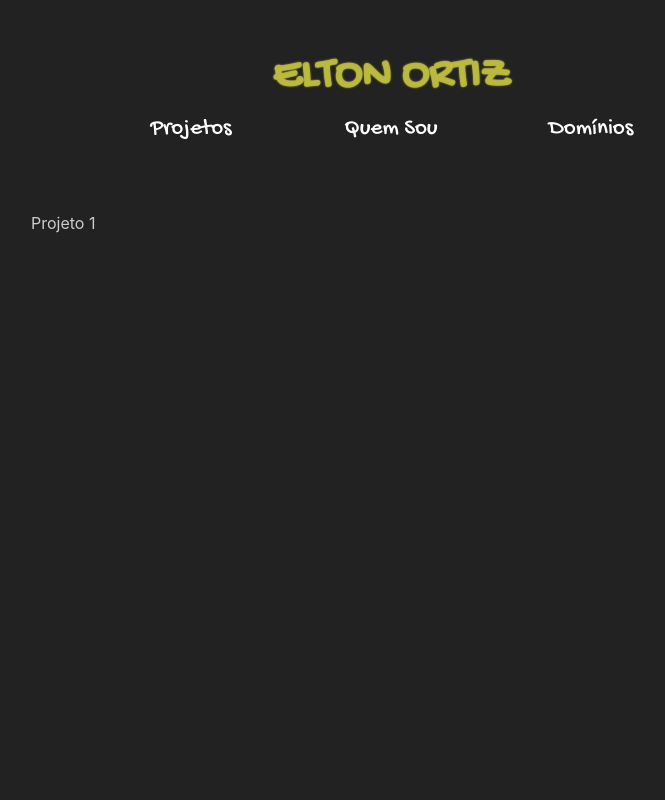
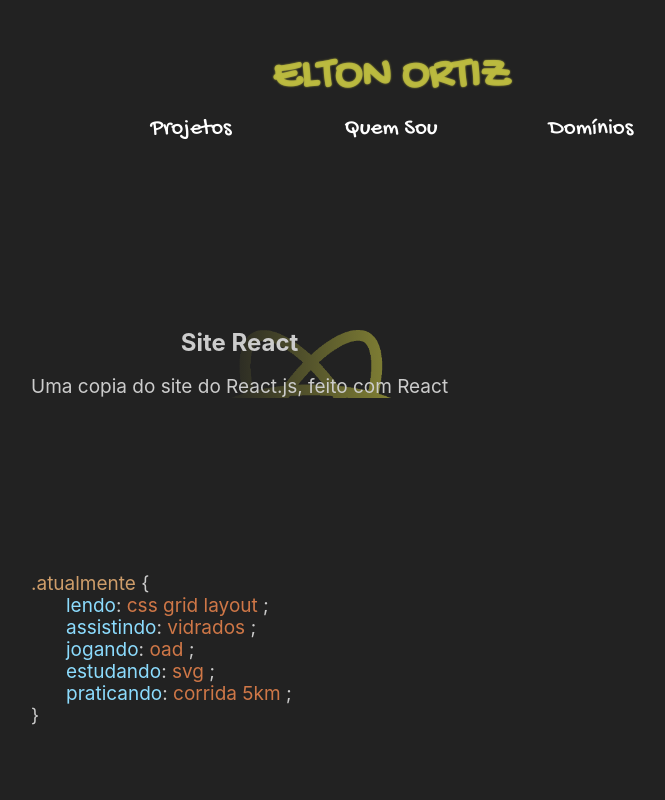
Before and after one commit to Elton-Ortiz/my-page, a React (Create React App) app: page / in a window 1280 px wide. Shown: the top 800 px of the page, without its empty margins (249-914 px from the left). Built offline with nearby package versions, Linux system fonts and the light colour scheme.

Commit message:
Homepage 'first project card' conclued

```diff
--- a/src/App.css
+++ b/src/App.css
@@ -6,6 +6,9 @@
     font-family:'Gochi Hand';
     font-size: 45px;
     text-align: center;
+    position: sticky;
+    top: 0;
+    background-color: #222;
     color: rgba(195, 193, 65, 0.794);;
     text-shadow: 0 0 2px;
     transition: all .2s ease-in-out;
--- a/src/index.css
+++ b/src/index.css
@@ -21,6 +21,9 @@ button{
   background-image: none;
   border: none;
 }
+a{
+  color: inherit;
+}
 
 code {
   font-family: source-code-pro, Menlo, Monaco, Consolas, 'Courier New',
--- a/src/pages/initial/initial.css
+++ b/src/pages/initial/initial.css
@@ -1,5 +1,5 @@
 .initial {
-    margin: 50px 0 0 0;
+    margin: 0 0 0 0;
 }
 .initial section {
     display:flex;
@@ -12,23 +12,46 @@
 }
 .initial p {
     display: inline;
-    font-size: 18px;
+    font-size: 19px;
+    line-height: 22px;
 }
-.class {
+
+.initial .card{
+    width: 80%;
+    height: 400px;
+    margin: 10px 0 0 0;
+}
+.initial .first-project {
+    height: 100%;
+    display: flex;
+    align-items: center;
+    text-align: center;
+}
+.initial .first-project h2 {
+    margin-top: 0;
+}
+
+.initial .first-project .content {
+    /* border: solid rgba(195, 193, 65, 0.794) 1px; */
+    background-image: url('../../assets/img/reactLogo.png');
+    background-position: 80px -35px;
+    background-size: 400px;
+    background-repeat: no-repeat;
+}
+.initial .first-project .content .mask {
+    height: 100%;
+    padding: 0;
+    background: linear-gradient(90deg, rgba(34,34,34,1) 45%, rgba(34,34,34,0) 100%, rgba(34,34,34,0) 100%);
+}
+.initial .class {
     color:#ce9d6a;
 }
-.attribute {
+.initial .attribute {
     color: #8CDCFE;
 }
-.value{
+.initial .value{
     color: #cf7747;
 }
 .initial .whitespancing {
     padding: 0 0 0 35px;
 }
-
-.initial .card{
-    width: 80%;
-    height: 50vw;
-    margin: 10px 0 0 0;
-}
--- a/src/pages/initial/initial.js
+++ b/src/pages/initial/initial.js
@@ -2,15 +2,26 @@ import './initial.css'
 
 function Initial() {
 
-  const leftCurlyBrace  = '{';
+
+  const leftCurlyBrace = '{';
   const rightCurlyBrace = '}';
+
   return (
     <main className="initial">
       <section>
-          <div className="card">Projeto 1</div>
+        <div className="card">
+          <div className="first-project">
+            <a className="content" href="#">
+              <div className="mask">
+                <h2>Site React</h2>
+                <p>Uma copia do site do React.js, feito com React </p>
+              </div>
+            </a>
+          </div>
+        </div>
         <div className="card">
           <span>
-            <p className="class">.fazendo atualmente </p>
+            <p className="class">.atualmente </p>
             <p>{leftCurlyBrace}</p>
           </span>
           <span className="whitespancing">
```
Also changed, not shown: src/assets/img/reactLogo.png (added), 1 other file (tests, documents, lock files or other folders). Lines whose indentation alone changed are shown as unchanged.
